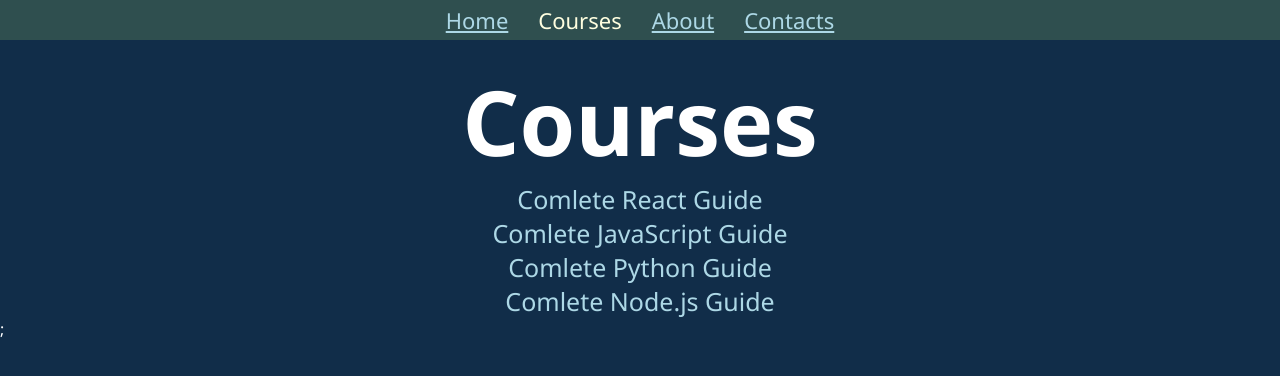
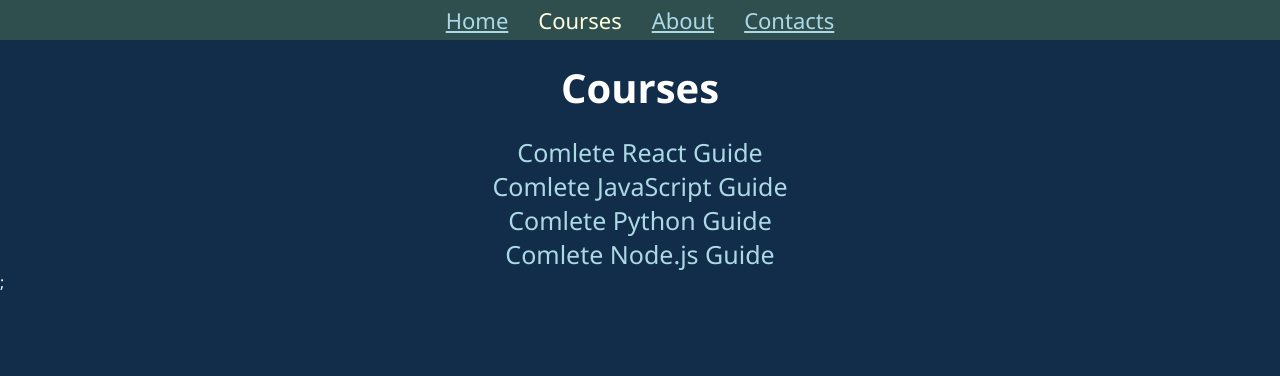
Before and after one commit to Grasmeyster87/React-learning, a React (Create React App) app in the folder 26-react-router/: page /courses in a window 1280 px wide. Shown: the top 376 px of the page. Built offline with nearby package versions, Linux system fonts and the light colour scheme.

Commit message:
03.08.2024 - 21-03

```diff
--- a/26-react-router/src/components/Courses.js
+++ b/26-react-router/src/components/Courses.js
@@ -38,9 +38,10 @@ const Courses = () => {
         }
     }, [sortKey, navigate]);
 
-    return <>
-        <h1>{sortKey ? `Courses sorted by ${sortKey}` : 'Courses'}</h1>
-        {sortedCourses.map((course) => (
+    return (<>
+        <p style={{ fontSize: '2.5em', marginTop: '20px', marginBottom: '20px', fontWeight: 'bolder'}}>{sortKey ? `Courses sorted by ${sortKey}` : 'Courses'}</p >
+        {
+            sortedCourses.map((course) => (
                 <div>
                     <Link
                         to={course.slug}
@@ -50,8 +51,10 @@ const Courses = () => {
                         {course.title}
                     </Link>
                 </div>
-        ))}
-    </>;
+
+            ))
+        }
+    </>);
 };
 
 export default Courses;
```
Lines whose indentation alone changed are shown as unchanged.
